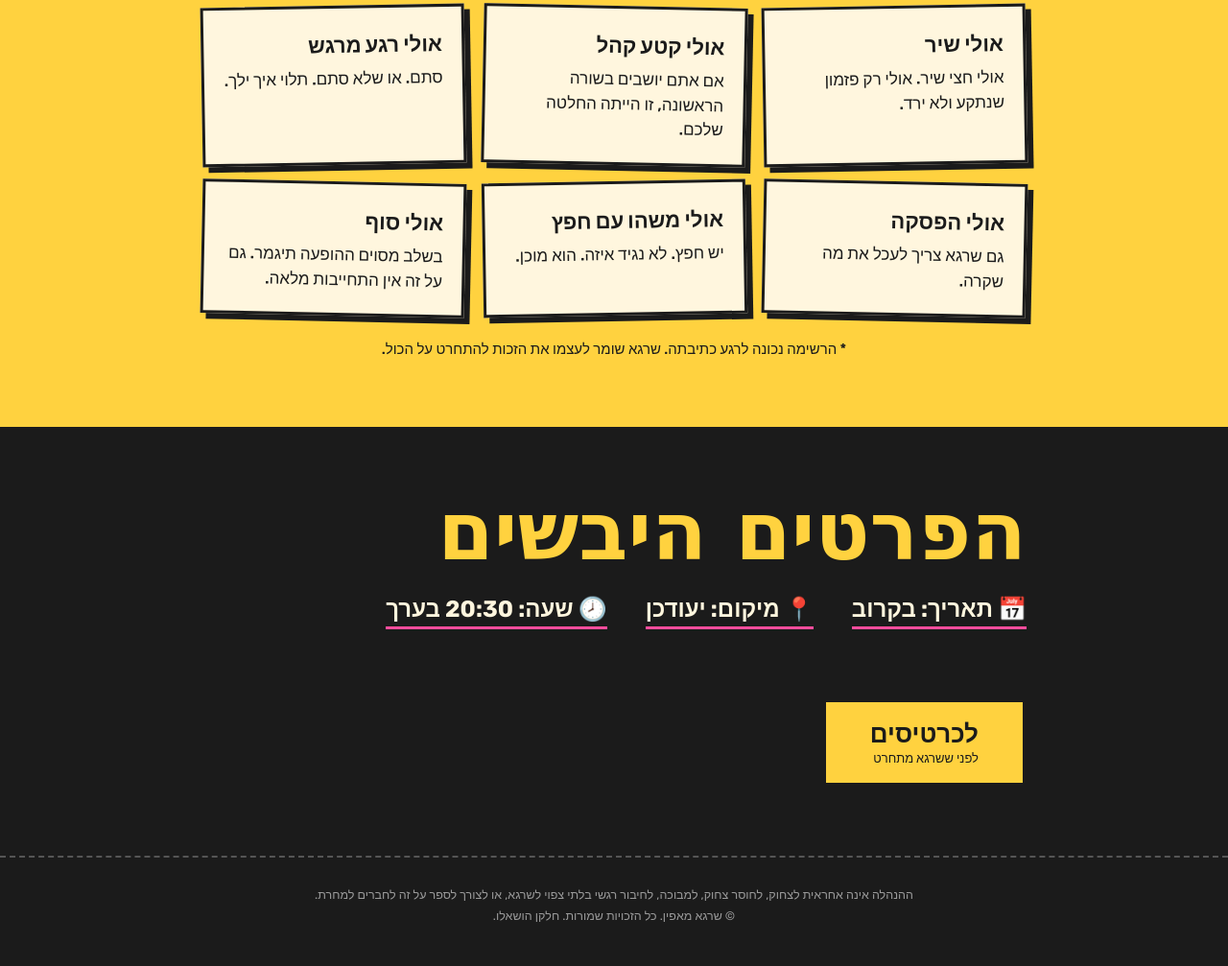
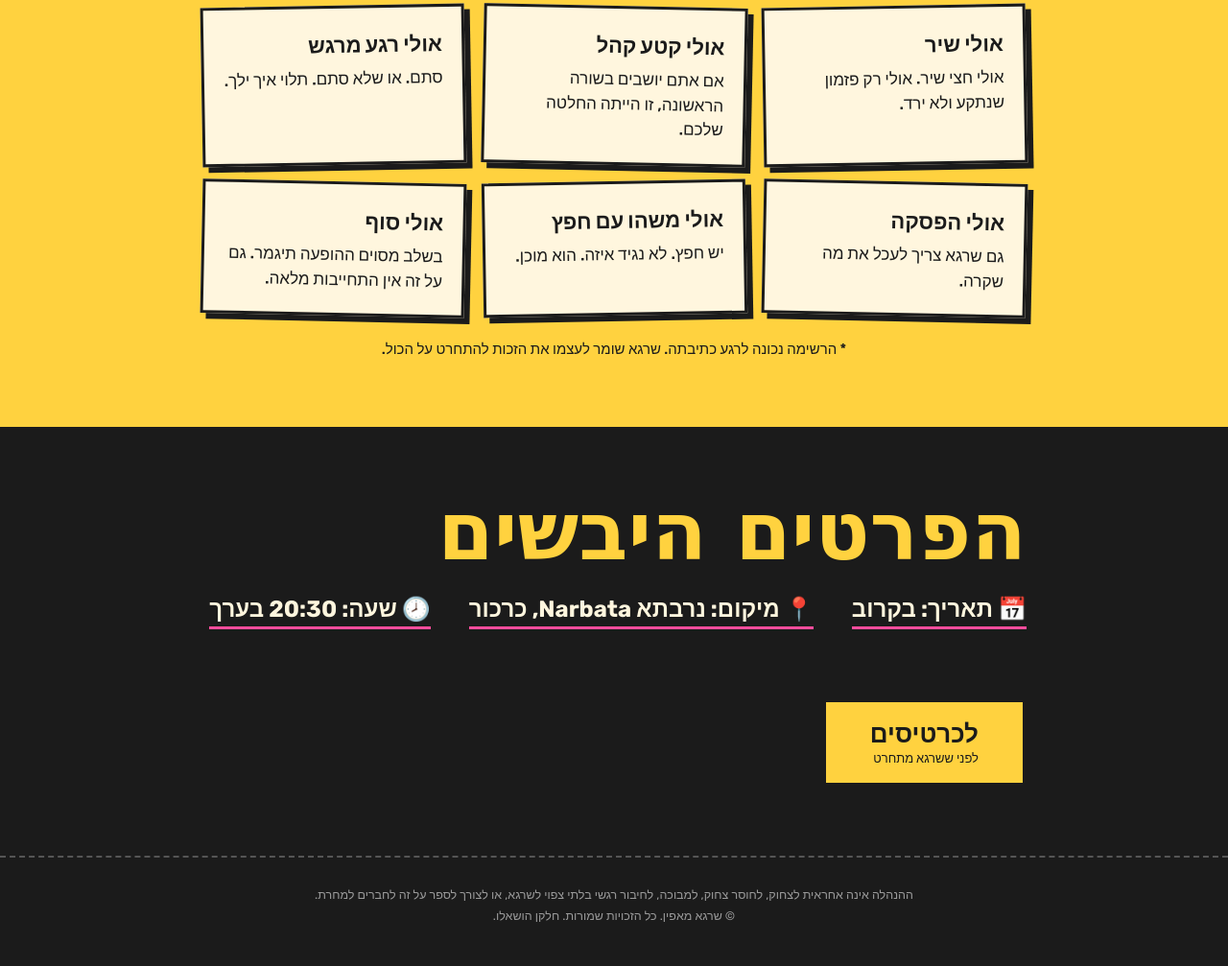
Before and after one commit to galsela16/shraga, a plain HTML site: page index.html in a window 1280 px wide. Shown: the part 1659-2666 px from the top of the page at 96% size. Drawn offline with Linux system fonts and the light colour scheme; a web font is replaced by a local one.

Commit message:
Update index.html

```diff
--- a/index.html
+++ b/index.html
@@ -321,7 +321,7 @@
     <h2 class="sec-title">הפרטים היבשים</h2>
     <div class="details__row">
       <span>📅 תאריך: בקרוב</span>
-      <span>📍 מיקום: יעודכן</span>
+      <span>📍 מיקום: נרבתא Narbata, כרכור</span>
       <span>🕗 שעה: 20:30 בערך</span>
     </div>
     <a class="cta" href="#" onclick="alert('כאן ייכנס קישור לרכישת כרטיסים 🎟️'); return false;">
```
